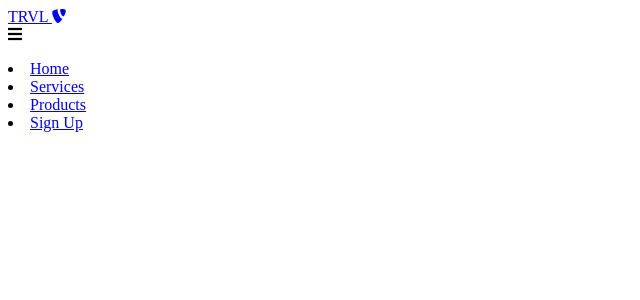
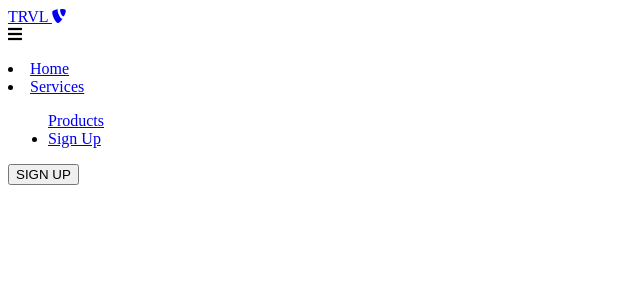
Before and after one commit to Arch0wl/react-website, a React (Create React App) app: page / in a window 1280 px wide. Shown: the top 300 px of the page, without its empty margins (0-640 px from the left). Built offline with nearby package versions, Linux system fonts and the light colour scheme.

Commit message:
navbar styles

```diff
--- a/src/components/Navbar.css
+++ b/src/components/Navbar.css
@@ -0,0 +1,15 @@
+.navbar {
+  background-color: linear-gradient(
+    90deg,
+    rgb(28, 27, 27) 0%,
+    rgb(26, 23, 23) 100%
+  );
+  height: 80px;
+  display: flex;
+  justify-content: center;
+  align-items: center;
+  font-size: 1.2rem;
+  position: sticky;
+  top: 0;
+  z-index: 999;
+}
--- a/src/components/Navbar.js
+++ b/src/components/Navbar.js
@@ -1,10 +1,24 @@
 import React, { useState } from "react";
 import { Link } from "react-router-dom";
+import { Button } from "./Button";
 
 function Navbar() {
   const [click, setClick] = useState(false);
+  const [button, setButton] = useState(true);
+
   const handleClick = () => setClick(!click);
   const closeMobileMenu = () => setClick(false);
+
+  const showButton = () => {
+    if (window.innerWidth <= 960) {
+      setButton(false);
+    } else {
+      setButton(true);
+    }
+  };
+
+  window.addEventListener("resize", showButton);
+
   return (
     <>
       <nav className="navbar">
@@ -30,7 +44,7 @@ function Navbar() {
               Services
             </Link>
           </li>
-          <li className="nav-item">
+          <ul className="nav-item">
             <Link
               to="/products"
               className="nav-links"
@@ -47,7 +61,8 @@ function Navbar() {
                 Sign Up
               </Link>
             </li>
-          </li>
+          </ul>
+          {button && <Button buttonStyle="btn--outline">SIGN UP</Button>}
         </div>
       </nav>
     </>
```
